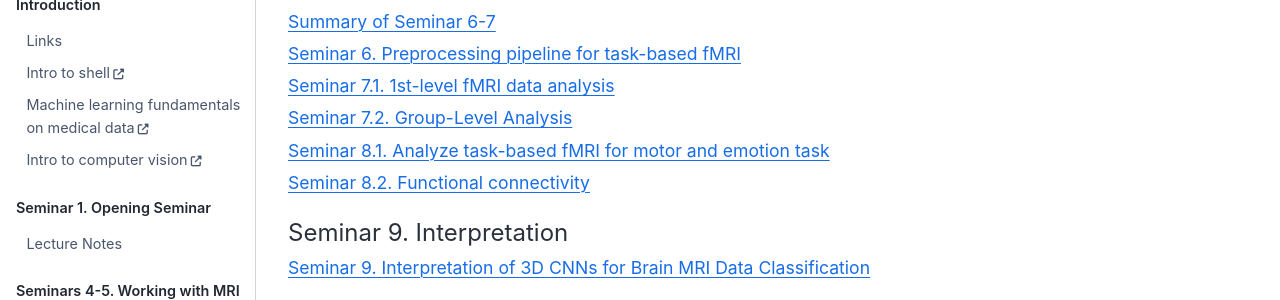
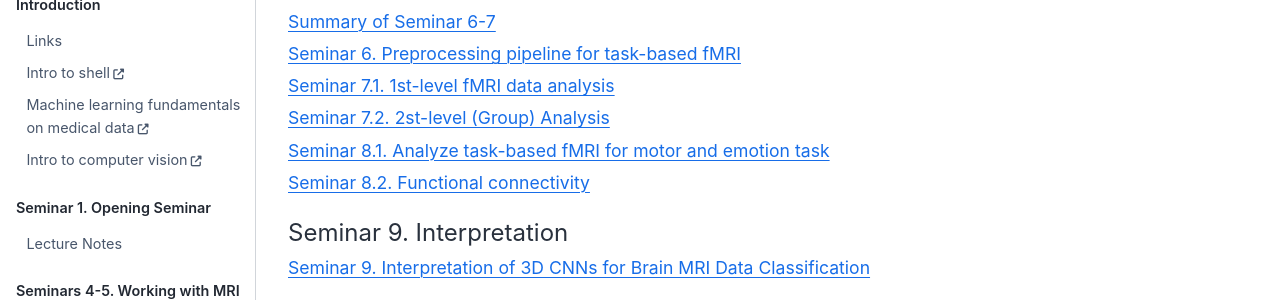
Before and after one commit to BIMAI-lab/NEUROML_course, a Jupyter Book: the page built from intro.md, in a window 1280 px wide and 900 px high, scrolled down 1706 px. Shown: the part 438-738 px from the top of the window. Built offline with Jupyter Book 1.0.4 settings and Sphinx 7.4.7 and the Sphinx Book theme 1.1.4, drawn with Linux system fonts in a browser that asks for light colours; pages that are not in the unit, such as notebooks, are missing from menus.

Commit message:
Minor naming change

```diff
--- a/_toc.yml
+++ b/_toc.yml
@@ -69,7 +69,7 @@ parts:
   - url: https://drive.google.com/file/d/1-9hT7K9lG_pUTIgtjwH7pvxL1mf9QnMP/view?usp=drive_link
     title: Seminar 7.1. 1st-level fMRI data analysis
   - url: https://drive.google.com/file/d/1EuyJWzhmST66rDVugbRgsm_p8Jpc7KTQ/view?usp=drive_link
-    title: Seminar 7.2. Group-Level Analysis
+    title: Seminar 7.2. 2st-level (Group) Analysis
   - url: https://colab.research.google.com/drive/1Hed2ggYNbyvBMeYpNeapMAepxeQBVLRL?usp=sharing
     title: Seminar 8.1. Analyze task-based fMRI for motor and emotion task
   - url: https://colab.research.google.com/drive/1F0UzTsmF1NK6F3NEsJHUw9G5K3j_-eYA?usp=sharing
```
